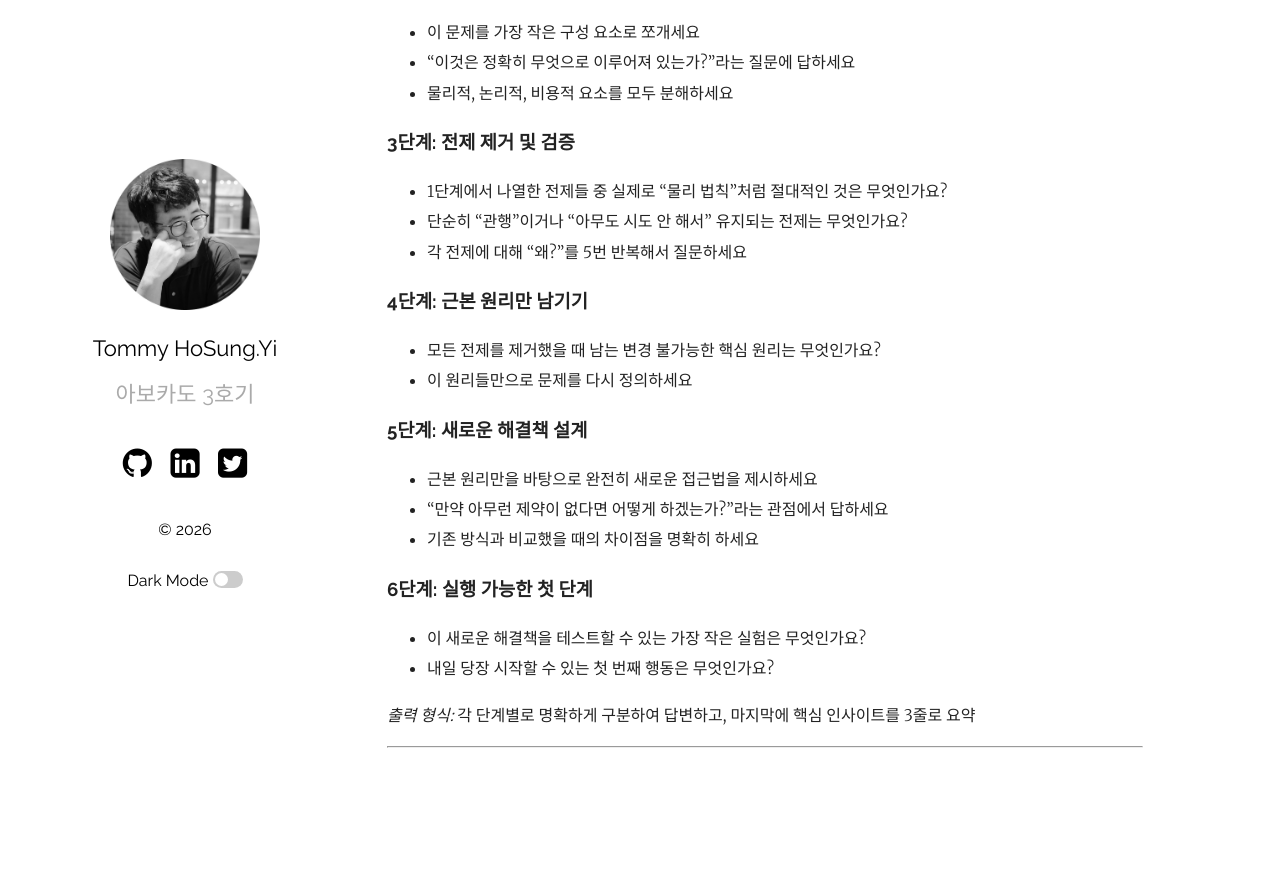
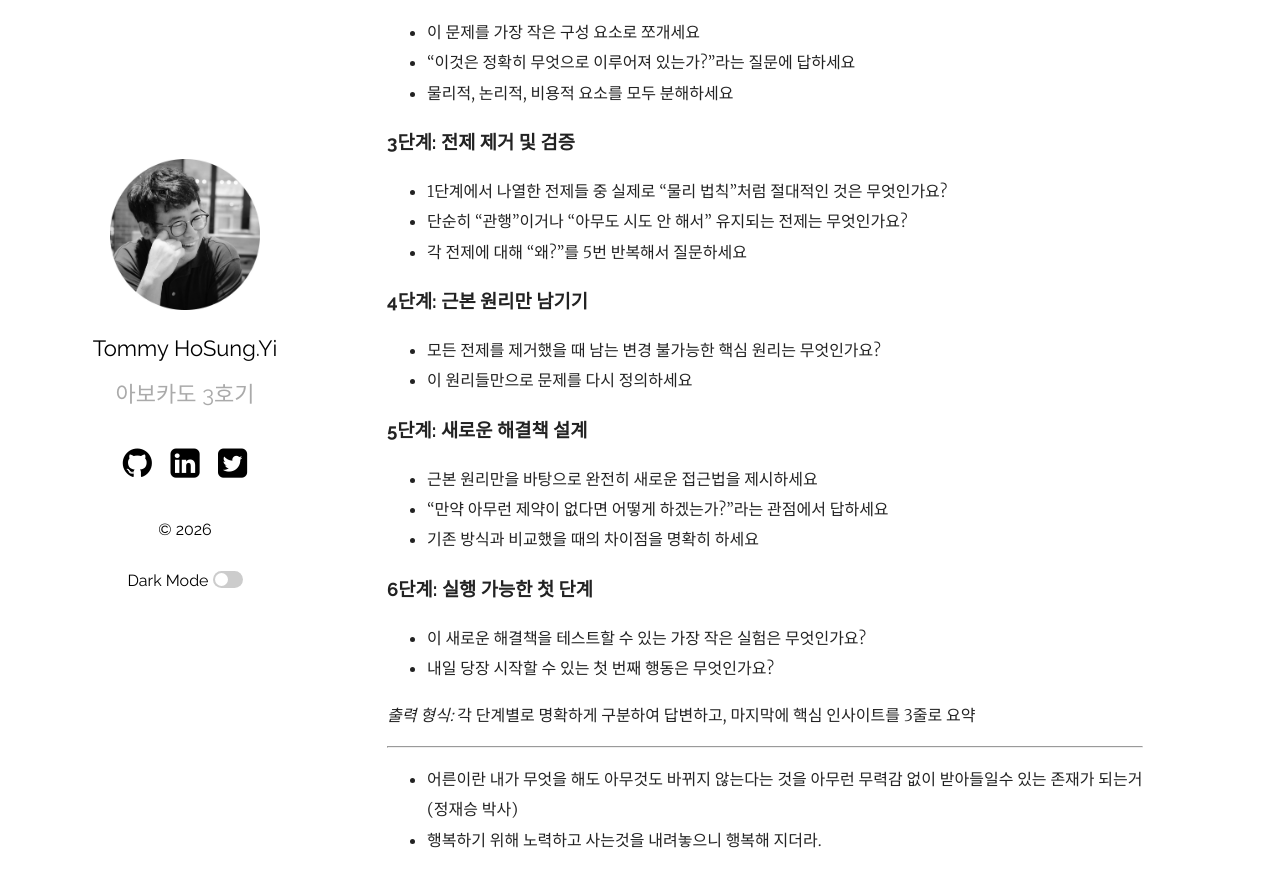
Before and after one commit to hslee77/hslee77.github.io, a Jekyll site: the page built from wiki/memo/2025-09-06-diary.md, in a window 1280 px wide and 900 px high, scrolled down 2987 px. Shown: the top 887 px of the window. Built offline with Jekyll 4.4.1, drawn with Linux system fonts in a browser that asks for light colours; before the commit the page ends 3780 px from its top, so only the background shows below that.

Commit message:
20250228 update v1.0

```diff
--- a/wiki/memo/2025-09-06-diary.md
+++ b/wiki/memo/2025-09-06-diary.md
@@ -102,3 +102,6 @@ categories: [Tommy Journey, Diary]
 *출력 형식:* 각 단계별로 명확하게 구분하여 답변하고, 마지막에 핵심 인사이트를 3줄로 요약
 
 --------------
+
+- 어른이란 내가 무엇을 해도 아무것도 바뀌지 않는다는 것을 아무런 무력감 없이 받아들일수 있는 존재가 되는거 (정재승 박사)
+- 행복하기 위해 노력하고 사는것을 내려놓으니 행복해 지더라.
```
Also changed, not shown: wiki/memo/2025-12-14-2026.md (+4 -2 lines).
